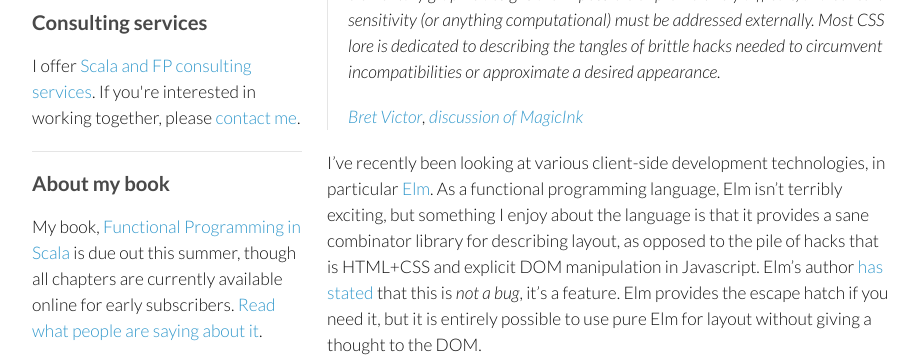
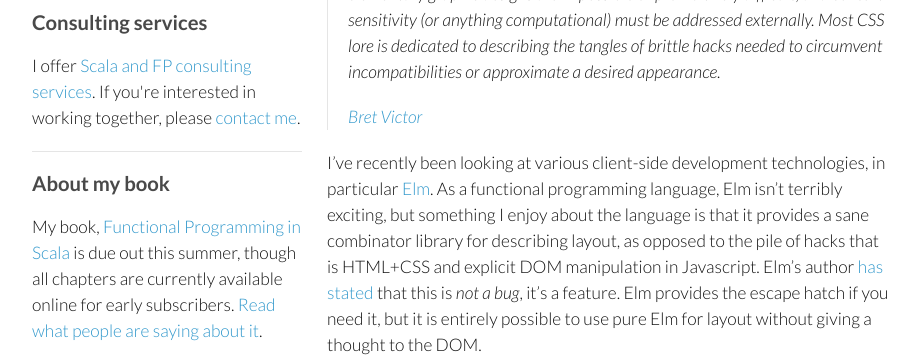
Before and after one commit to pchiusano/pchiusano.github.io, a Jekyll site: the page built from _posts/2014-07-02-css-is-unnecessary.markdown, in a window 1280 px wide and 900 px high. Shown: the part 237-594 px from the top of the window, without its empty margins (178-1097 px from the left). Built offline with Jekyll 4.4.1, drawn with Linux system fonts in a browser that asks for light colours; comment, search, counter and statistics services are not loaded.

Commit message:
Update 2014-07-02-css-is-unnecessary.markdown

```diff
--- a/_posts/2014-07-02-css-is-unnecessary.markdown
+++ b/_posts/2014-07-02-css-is-unnecessary.markdown
@@ -6,7 +6,7 @@ categories: [fp]
 
 > CSS, a language for specifying visual appearance on the web, is ... so complex that it has never been implemented correctly; yet, successive versions specify even more complexity. At the same time, it is so underpowered that many elementary graphic designs are impossible or prohibitively difficult, and context-sensitivity (or anything computational) must be addressed externally. Most CSS lore is dedicated to describing the tangles of brittle hacks needed to circumvent incompatibilities or approximate a desired appearance.
 >
-> _[Bret Victor](http://worrydream.com/), [discussion of MagicInk](http://worrydream.com/MagicInk/#p255)_
+> _[Bret Victor](http://worrydream.com/MagicInk/#p255)_
 
 I've recently been looking at various client-side development technologies, in particular [Elm](http://elm-lang.org/). As a functional programming language, Elm isn't terribly exciting, but something I enjoy about the language is that it provides a sane combinator library for describing layout, as opposed to the pile of hacks that is HTML+CSS and explicit DOM manipulation in Javascript. Elm's author [has stated](https://groups.google.com/forum/#!msg/elm-discuss/qRKBmKjTBpk/SjF1MyjjkxwJ) that this is _not a bug_, it's a feature. Elm provides the escape hatch if you need it, but it is entirely possible to use pure Elm for layout without giving a thought to the DOM.
 
```
